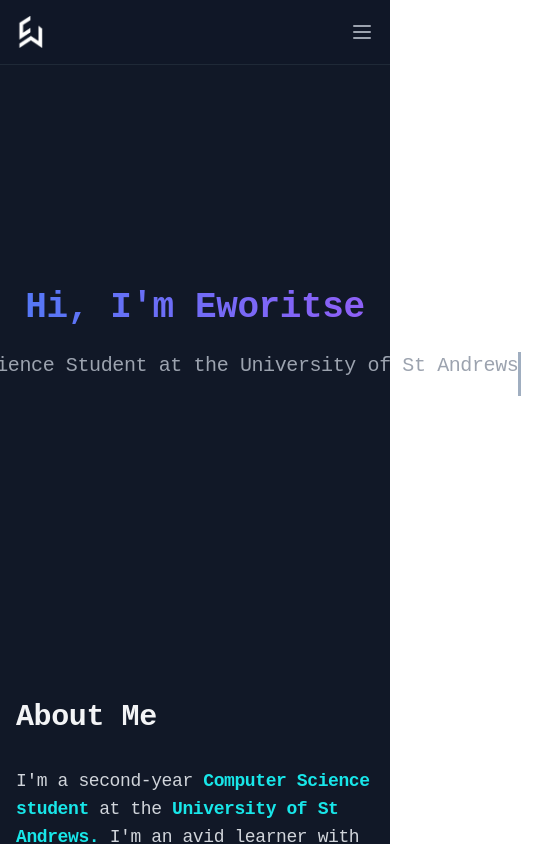
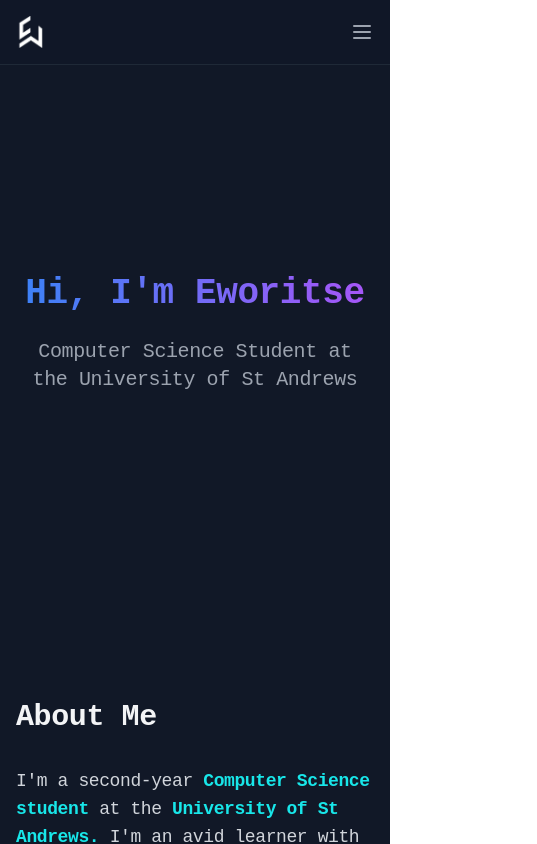
Before and after one commit to ewilbert7/site, a React (Vite) app: page / in a window 390 px wide. Shown: the top 844 px of the page, 537 px wide, since content can reach past the window. Built offline with nearby package versions, Linux system fonts and the light colour scheme.

Commit message:
Fixed sub-header text for mobile

```diff
--- a/src/index.css
+++ b/src/index.css
@@ -35,9 +35,18 @@
   width: 0;
   border-right: 3px solid transparent;
   animation: typing 1.5s steps(30) 1s forwards, blink 0.75s step-end infinite;
-    color: #A0AEC0; /* Color of the text, adjust as needed */
-    font-size: 1.25rem; /* Match the font size of the text */
-    line-height: 2.0rem; /* Match the line height of the text */
+  color: #A0AEC0;
+  font-size: 1.25rem;
+  line-height: 2.0rem;
+}
+
+@media (max-width: 640px) {
+  .typing-effect {
+    white-space: normal;
+    width: auto;
+    animation: none;
+    border-right: none;
+  }
 }
 
 @keyframes blink {
```
Lines whose indentation alone changed are shown as unchanged.
